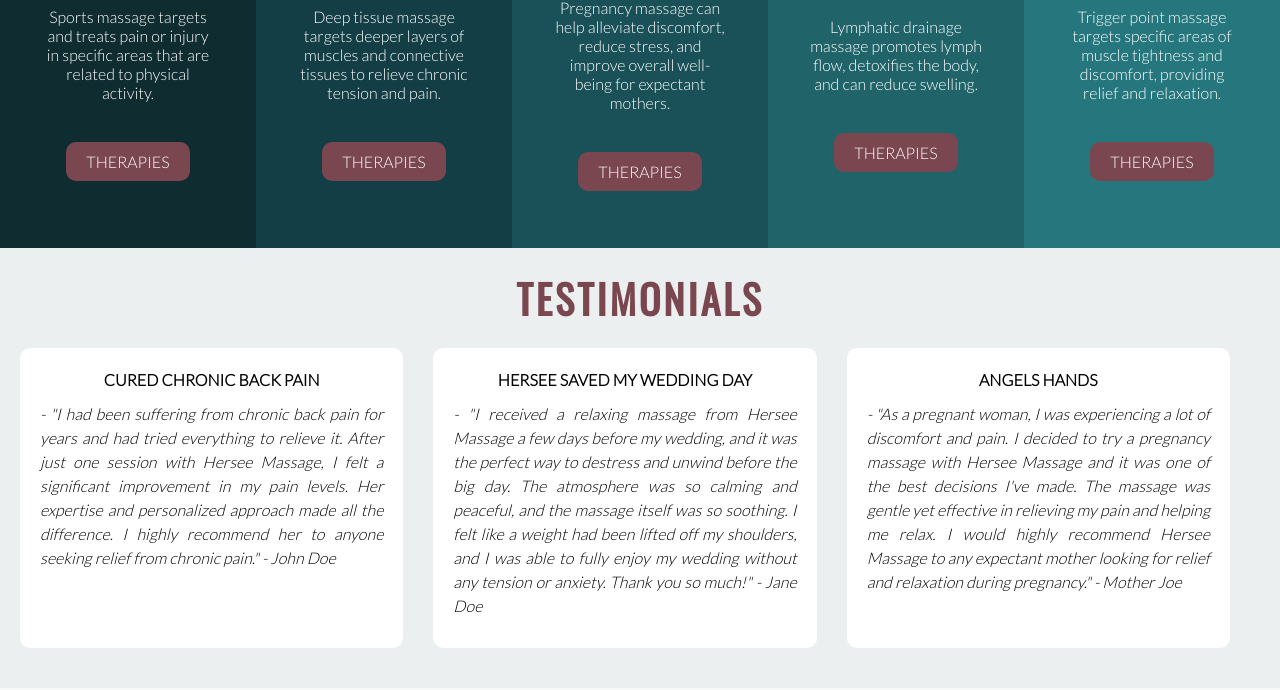
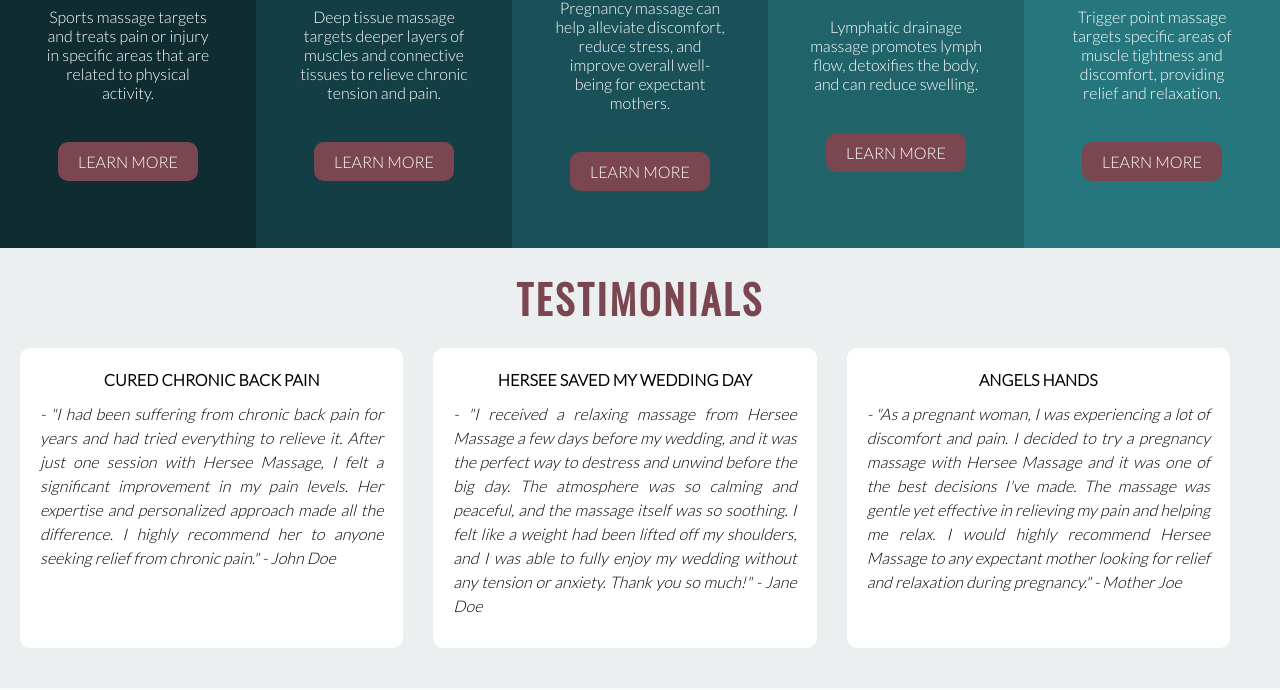
Before and after one commit to dannykadoshi/hersee-massage, a plain HTML site: page index.html in a window 1280 px wide. Shown: the part 822-1512 px from the top of the page. Drawn offline with nearby package versions, Linux system fonts and the light colour scheme.

Commit message:
Change services buttom description from 'therapies' to 'learn more'

```diff
--- a/index.html
+++ b/index.html
@@ -56,7 +56,7 @@
                             physical activity.</p>
                     </div>
                     <div class="services-buttom">
-                        <a href="treatments.html" class="learn-more-buttom">therapies</a>
+                        <a href="treatments.html" class="learn-more-buttom">Learn More</a>
                     </div>
                 </div>
             </div>
@@ -70,7 +70,7 @@
                             chronic tension and pain.</p>
                     </div>
                     <div class="services-buttom">
-                        <a href="treatments.html" class="learn-more-buttom">therapies</a>
+                        <a href="treatments.html" class="learn-more-buttom">Learn More</a>
                     </div>
                 </div>
             </div>
@@ -84,7 +84,7 @@
                             well-being for expectant mothers.</p>
                     </div>
                     <div class="services-buttom">
-                        <a href="treatments.html" class="learn-more-buttom">therapies</a>
+                        <a href="treatments.html" class="learn-more-buttom">Learn More</a>
                     </div>
                 </div>
             </div>
@@ -98,7 +98,7 @@
                         </p>
                     </div>
                     <div class="services-buttom">
-                        <a href="treatments.html" class="learn-more-buttom">therapies</a>
+                        <a href="treatments.html" class="learn-more-buttom">Learn More</a>
                     </div>
                 </div>
             </div>
@@ -112,7 +112,7 @@
                             relief and relaxation.</p>
                     </div>
                     <div class="services-buttom">
-                        <a href="treatments.html" class="learn-more-buttom">therapies</a>
+                        <a href="treatments.html" class="learn-more-buttom">Learn More</a>
                     </div>
                 </div>
             </div>
```
